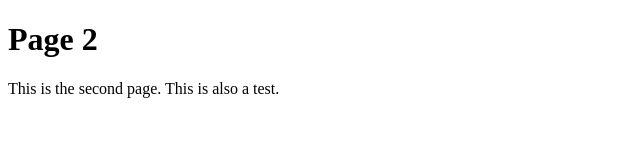
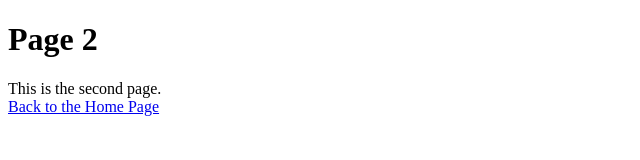
Before and after one commit to RyanBurns77/RyanBurns77.github.io, a plain HTML site: page page_2.html in a window 1280 px wide. Shown: the whole page, without its empty margins (0-640 px from the left). Drawn offline with Linux system fonts and the light colour scheme.

Commit message:
Added links between pages

```diff
--- a/page_2.html
+++ b/page_2.html
@@ -2,6 +2,8 @@
 <html>
 <body>
 <h1>Page 2</h1>
-<p>This is the second page. This is also a test.</p>
+<p>This is the second page.<br>
+<a href="./index.html">Back to the Home Page</a>
+</p>
 </body>
 </html>
```
Also changed, not shown: index.html (+3 -1 lines).
